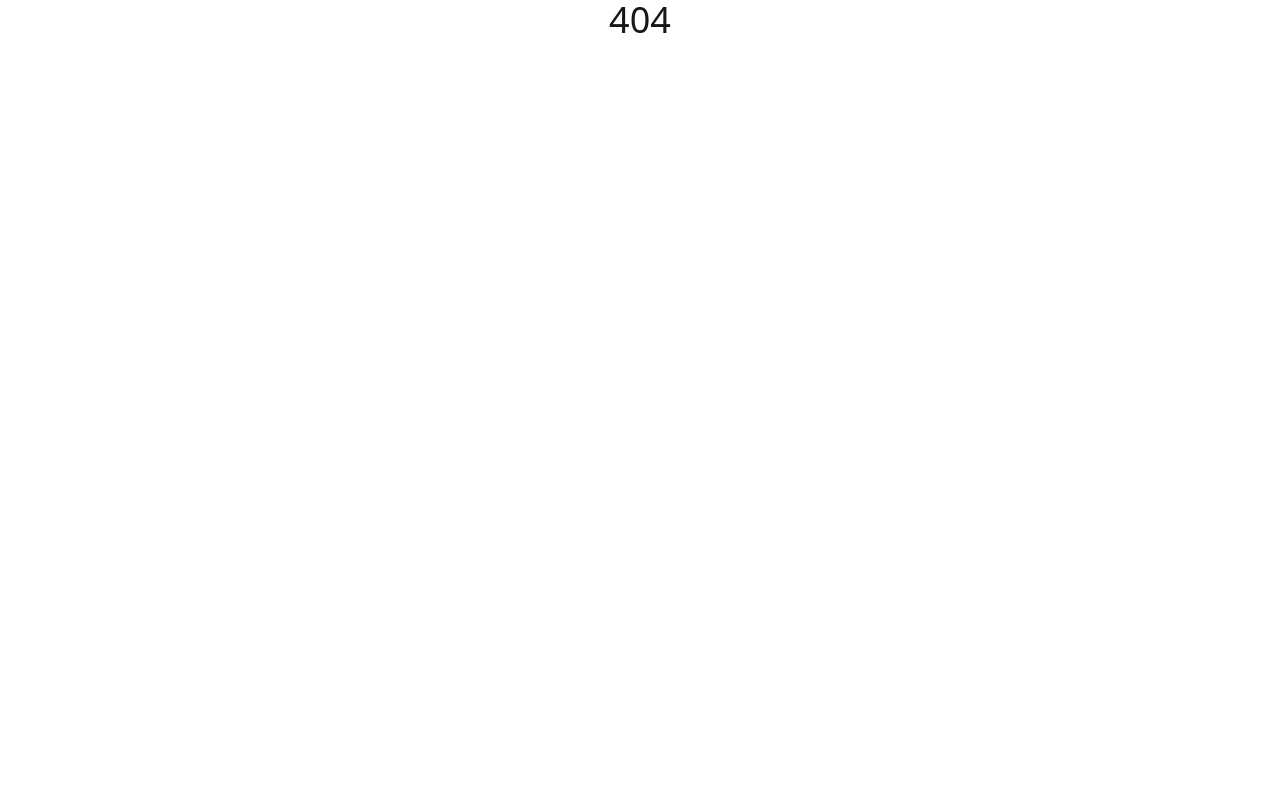
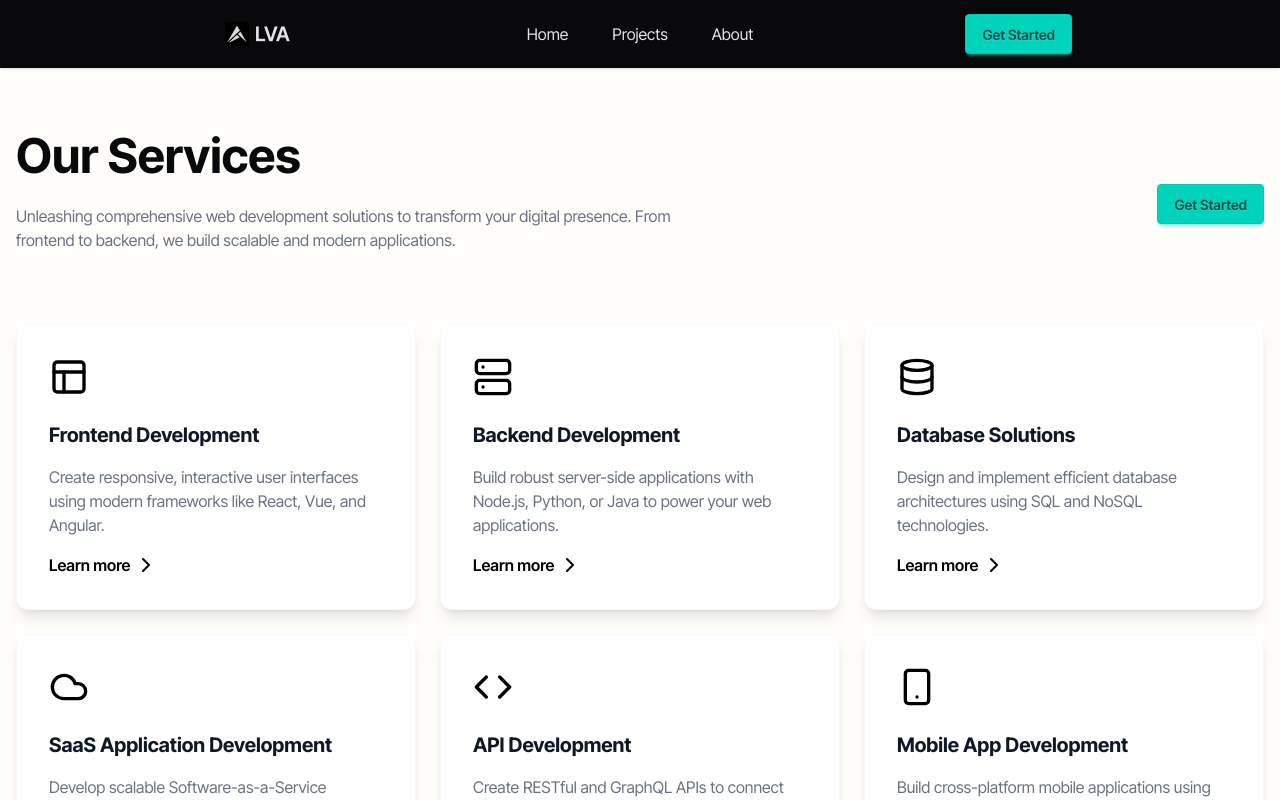
Before and after one commit to ornobaadi/ALVA, a React (Vite) app: page /services in a window 1280 px wide. Before the commit this address had no page. Shown: the top 800 px of the page. Built offline with nearby package versions, Linux system fonts and the light colour scheme.

Commit message:
Services

```diff
--- a/package.json
+++ b/package.json
@@ -12,6 +12,7 @@
   "dependencies": {
     "@tailwindcss/vite": "^4.0.5",
     "localforage": "^1.10.0",
+    "lucide-react": "^0.475.0",
     "match-sorter": "^8.0.0",
     "react": "^19.0.0",
     "react-dom": "^19.0.0",
--- a/src/index.css
+++ b/src/index.css
@@ -1,2 +1,9 @@
 @import "tailwindcss";
 @plugin "daisyui";
+
+.active {
+    /* Add your desired active link styles here */
+    font-weight: 600;
+    color: #00D3BB;
+     /* Example background color */
+}
--- /dev/null
+++ b/src/pages/About/About.jsx
@@ -0,0 +1,10 @@
+
+const About = () => {
+    return (
+        <div>
+
+        </div>
+    );
+};
+
+export default About;
--- a/src/pages/Home/Banner.jsx
+++ b/src/pages/Home/Banner.jsx
@@ -3,7 +3,7 @@ import { FaPlayCircle } from "react-icons/fa";
 const Banner = () => {
     return (
         <div>
-            <div className="inter-tight hero bg-neutral text-white min-h-screen">
+            <div className="inter-tight hero bg-neutral text-white min-h-screen rounded-b-2xl">
                 <div className="hero-content flex-col lg:flex-row-reverse">
                     <img
                         src="https://img.daisyui.com/images/stock/photo-1635805737707-575885ab0820.webp"
--- a/src/pages/Home/Home.jsx
+++ b/src/pages/Home/Home.jsx
@@ -1,5 +1,5 @@
 import Banner from "./Banner";
-import Services from "./Services";
+import Services from "../Services/Services";
 
 const Home = () => {
     return (
--- a/src/pages/Home/Services.jsx
+++ /dev/null
@@ -1,21 +0,0 @@
-
-const Services = () => {
-    return (
-        <div>
-            <div className="hero bg-base-100">
-                <div className="hero-content flex-col lg:flex-row">
-                    <div>
-                        <h1 className="text-5xl font-bold">Box Office News!</h1>
-                        <p className="py-6">
-                            Provident cupiditate voluptatem et in. Quaerat fugiat ut assumenda excepturi exercitationem
-                            quasi. In deleniti eaque aut repudiandae et a id nisi.
-                        </p>
-                    </div>
-                        <button className="btn btn-primary">Get Started</button>
-                </div>
-            </div>
-        </div>
-    );
-};
-
-export default Services;
--- /dev/null
+++ b/src/pages/Projects/Projects.jsx
@@ -0,0 +1,10 @@
+
+const Projects = () => {
+    return (
+        <div>
+
+        </div>
+    );
+};
+
+export default Projects;
--- /dev/null
+++ b/src/pages/Services/ServiceCard.jsx
@@ -0,0 +1,50 @@
+import React from 'react';
+import { Code, Database, Layout, Smartphone, Server, Cloud, ChevronRight } from 'lucide-react';
+import { Link } from 'react-router-dom';
+
+export const services = [
+    {
+        icon: Layout,
+        title: "Frontend Development",
+        description: "Create responsive, interactive user interfaces using modern frameworks like React, Vue, and Angular.",
+    },
+    {
+        icon: Server,
+        title: "Backend Development",
+        description: "Build robust server-side applications with Node.js, Python, or Java to power your web applications."
+    },
+    {
+        icon: Database,
+        title: "Database Solutions",
+        description: "Design and implement efficient database architectures using SQL and NoSQL technologies."
+    },
+    {
+        icon: Cloud,
+        title: "SaaS Application Development",
+        description: "Develop scalable Software-as-a-Service solutions with cloud integration and subscription management."
+    },
+    {
+        icon: Code,
+        title: "API Development",
+        description: "Create RESTful and GraphQL APIs to connect your services and enable seamless data flow."
+    },
+    {
+        icon: Smartphone,
+        title: "Mobile App Development",
+        description: "Build cross-platform mobile applications using React Native and Flutter frameworks."
+    }
+];
+
+const ServiceCard = ({ icon: Icon, title, description }) => (
+    <div className="p-8 rounded-xl bg-white hover:bg-gray-950 border hover:cursor-pointer border-gray-50 hover:text-white shadow-lg transition-all duration-300 hover:scale-105 group  transform hover:-rotate-2">
+        <Icon className="w-10 h-10 mb-6  text-black group-hover:text-green-400 transition-colors duration-300" />
+        <h3 className="text-xl text-gray-900 group-hover:text-white font-bold my-4">{title}</h3>
+        <p className="my-4 text-gray-500 group-hover:text-gray-300 transition-colors duration-300">{description}</p>
+        <Link className="flex items-center text-black group-hover:text-green-400 font-semibold transition-colors duration-300">
+            Learn more
+            <span className="ml-1"><ChevronRight /></span>
+        </Link>
+    </div>
+);
+
+export default ServiceCard;
--- /dev/null
+++ b/src/pages/Services/Services.jsx
@@ -0,0 +1,34 @@
+import ServiceCard, { services } from './ServiceCard';
+
+const Services = () => {
+    return (
+        <div className="bg-amber-50/20">
+            <div className="max-w-7xl mx-auto bg-amber-50/0 text-neutral inter-tight px-4 py-16">
+                <div className="flex flex-col lg:flex-row justify-between items-center mb-12">
+                    <div>
+                        <h1 className="text-5xl font-bold">Our Services</h1>
+                        <p className="py-6 text-gray-500 max-w-2xl">
+                            Unleashing comprehensive web development solutions to transform your digital presence.
+                            From frontend to backend, we build scalable and modern applications.
+                        </p>
+                    </div>
+                    <button className="btn btn-accent">Get Started</button>
+                </div>
+
+                <div className="grid grid-cols-1 md:grid-cols-2 lg:grid-cols-3 gap-6">
+                    {services.map((service, index) => (
+                        <ServiceCard
+                            key={index}
+                            icon={service.icon}
+                            title={service.title}
+                            description={service.description}
+                            dark={service.dark}
+                        />
+                    ))}
+                </div>
+            </div>
+        </div>
+    );
+};
+
+export default Services;
--- a/src/shared/Navbar.jsx
+++ b/src/shared/Navbar.jsx
@@ -1,13 +1,15 @@
+import { NavLink } from "react-router-dom";
 
 const Navbar = () => {
     const links = <>
-        <li><a>Home</a></li>
-        <li><a>About</a></li>
-        <li><a>Services</a></li>
+        <li><NavLink to="/">Home</NavLink></li>
+        <li><NavLink to="/projects">Projects</NavLink></li>
+        <li><NavLink to="/about">About</NavLink></li>
+
     </>
     return (
         <div>
-            <div className="navbar bg-base-100 shadow-sm inter-tight">
+            <div className="px-52 navbar bg-neutral text-neutral-content shadow-sm inter-tight">
                 <div className="navbar-start">
                     <div className="dropdown">
                         <div tabIndex={0} role="button" className="btn btn-ghost lg:hidden">
@@ -19,7 +21,8 @@ const Navbar = () => {
                             {links}
                         </ul>
                     </div>
-                    <a className="btn btn-ghost text-xl">ALVA</a>
+                    <a className="btn btn-ghost text-xl">
+                        <img className="w-6" src="/Alva logo.png" alt="" />LVA</a>
                 </div>
                 <div className="navbar-center hidden lg:flex">
                     <ul className="menu menu-horizontal px-1 gap-5 text-base">
@@ -27,7 +30,7 @@ const Navbar = () => {
                     </ul>
                 </div>
                 <div className="navbar-end">
-                    <a className="btn">Get Started</a>
+                    <a className="btn btn-accent">Get Started</a>
                 </div>
             </div>
         </div>
```
Also changed, not shown: src/routes/Router.jsx (+16 -1 lines), 1 other file (tests, documents, lock files or other folders).
